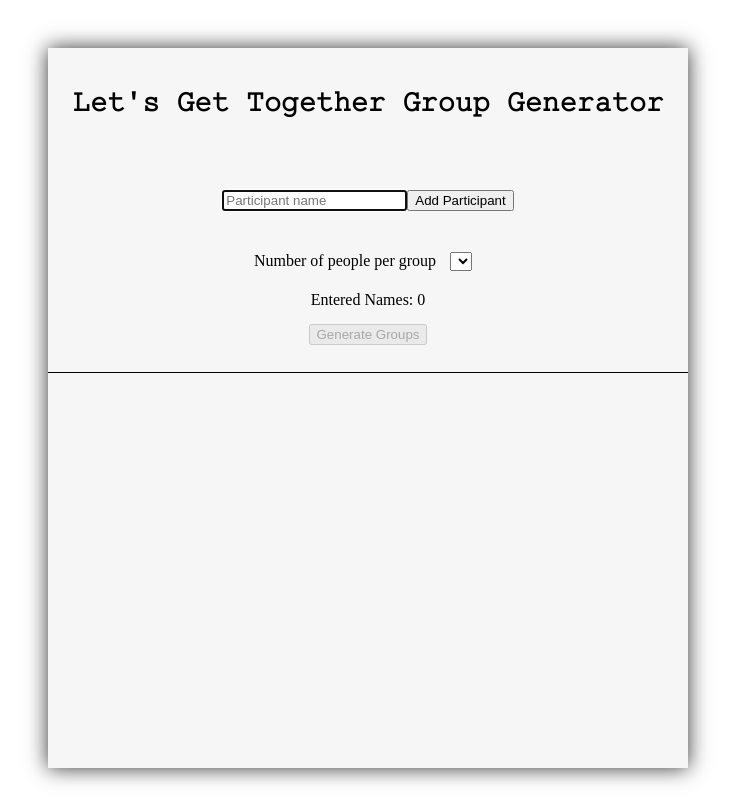
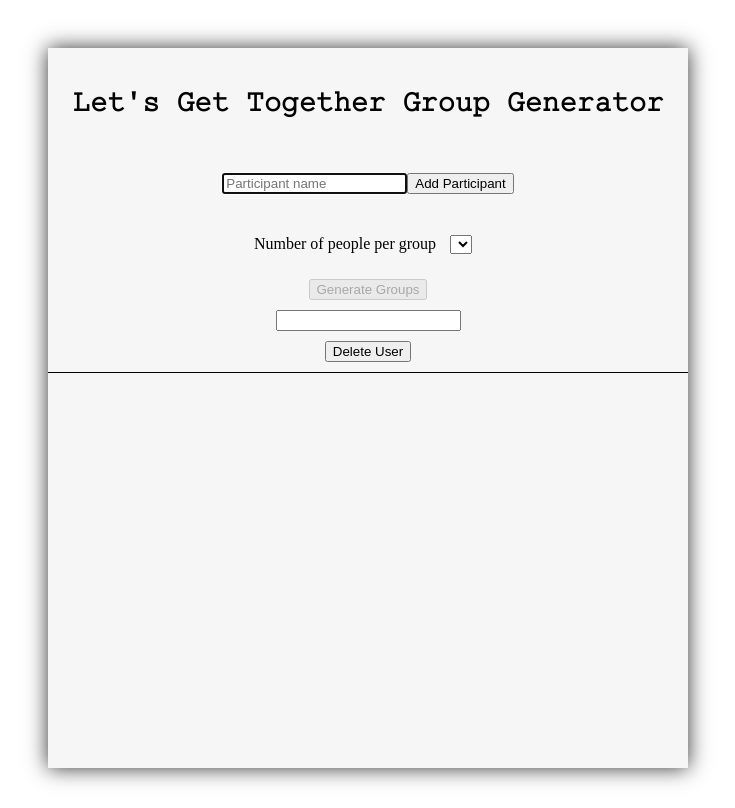
Before and after one commit to DustyShap/lets_get_together, a Flask app: page / in a window 1280 px wide. Shown: the whole page, without its empty margins (280-1015 px from the left). Run offline with Flask 2, Linux system fonts and the light colour scheme; lists and menus that the app fills with data are empty.

Commit message:
delete user function

```diff
--- a/static/js/scripts.js
+++ b/static/js/scripts.js
@@ -21,6 +21,18 @@ $(document).ready(function(){
   })
 
 
+  $("#delete_user").click(function(event){
+    event.preventDefault();
+    console.log(participant_list)
+    var $name_to_delete = $("#user_to_delete").val().trim().toLowerCase()
+    var index = participant_list.indexOf(cleanName($name_to_delete))
+    if (index !== -1){
+      participant_list.splice(index,1);
+      submitList(JSON.stringify(participant_list), $("#number_per_group").val())
+    } else {
+      alert("Name doesn't exist")
+    }
+  })
   //Functions
 
   function cleanName(name){
--- a/templates/index.html
+++ b/templates/index.html
@@ -15,8 +15,10 @@
         <label for='number_per_group'>Number of people per group</label>
         <select id='number_per_group'></select>
       </div>
-      <div id='total_participants'>Entered Names: 0</div>
+      <div id='total_participants' hidden>Entered Names: 0</div>
       <button id='generate_groups' disabled>Generate Groups</button>
+      <input id='user_to_delete' type='text' pattern="[a-zA-Z ]{1,}" title="Letters Only!">
+      <button id='delete_user'>Delete User</button>
     </form>
     <div id='results'></div>
   </div>
```
Lines whose indentation alone changed are shown as unchanged.
